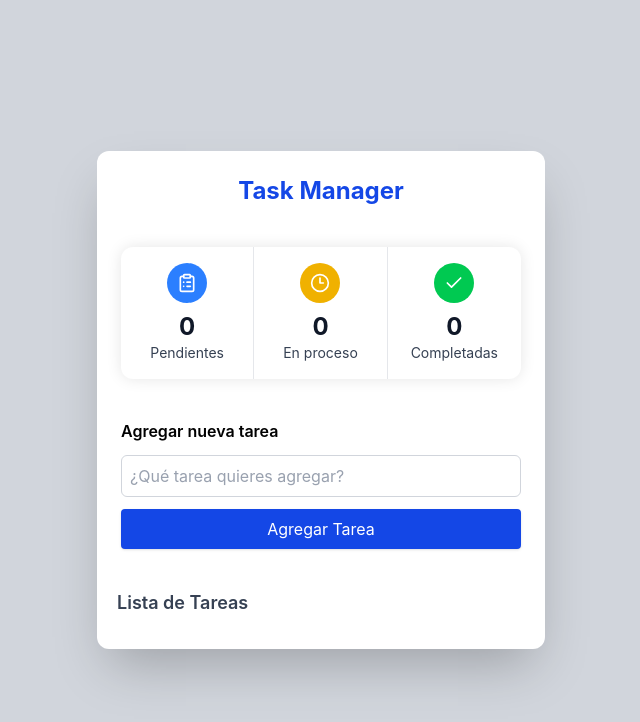
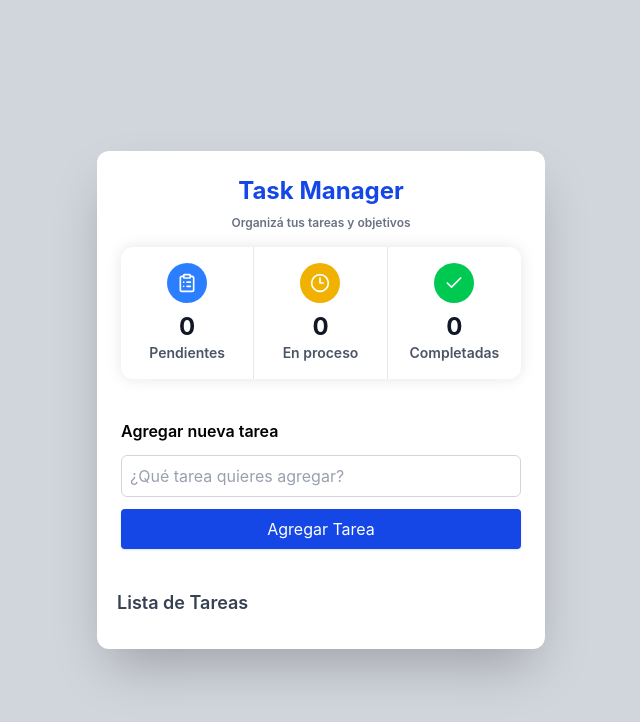
Before and after one commit to Lucas0894/todo_list, a React (Vite) app: page / in a window 1280 px wide. Shown: the top 722 px of the page, without its empty margins (319-959 px from the left). Built offline with nearby package versions, Linux system fonts and the light colour scheme.

Commit message:
fix: se ajustaron estilos a las card de todoitem

```diff
--- a/src/App.tsx
+++ b/src/App.tsx
@@ -68,9 +68,12 @@ function App() {
     <>
       <div className="min-h-screen grid place-items-center bg-gray-300">
         <div className="w-80 my-5 lg:w-full flex flex-col gap-4 max-w-md rounded-xl bg-white shadow-2xl">
-          <h1 className="text-center text-blue-700 font-bold text-2xl p-6">
+          <h1 className="text-center text-blue-700 font-bold text-2xl -mb-8 p-6">
             Task Manager
           </h1>
+          <h3 className="text-center text-xs text-gray-500 font-semibold">
+            Organizá tus tareas y objetivos
+          </h3>
           <div className="mx-6 rounded-xl bg-white shadow-[0_0_15px_rgba(0,0,0,0.10)] overflow-hidden">
             <div className="grid grid-cols-3">
               <div className="flex flex-col items-center justify-center py-4 border-r border-gray-200">
@@ -82,7 +85,7 @@ function App() {
                   {taskPending}
                 </span>
 
-                <span className="text-sm text-gray-700 text-center">
+                <span className="text-sm text-gray-600 text-center font-semibold">
                   Pendientes
                 </span>
               </div>
@@ -95,7 +98,7 @@ function App() {
                   {taskInProgress}
                 </span>
 
-                <span className="text-sm text-gray-700 text-center">
+                <span className="text-sm text-gray-600 text-center font-semibold">
                   En proceso
                 </span>
               </div>
@@ -108,7 +111,7 @@ function App() {
                   {taskComplete}
                 </span>
 
-                <span className="text-sm text-gray-700 text-center">
+                <span className="text-sm text-gray-600 text-center font-semibold">
                   Completadas
                 </span>
               </div>
```
